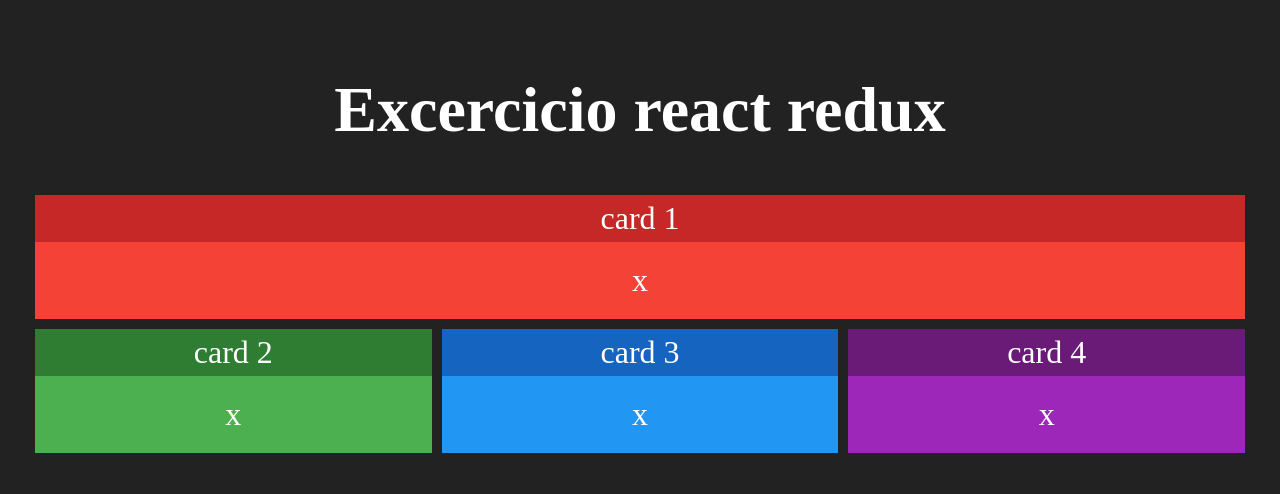
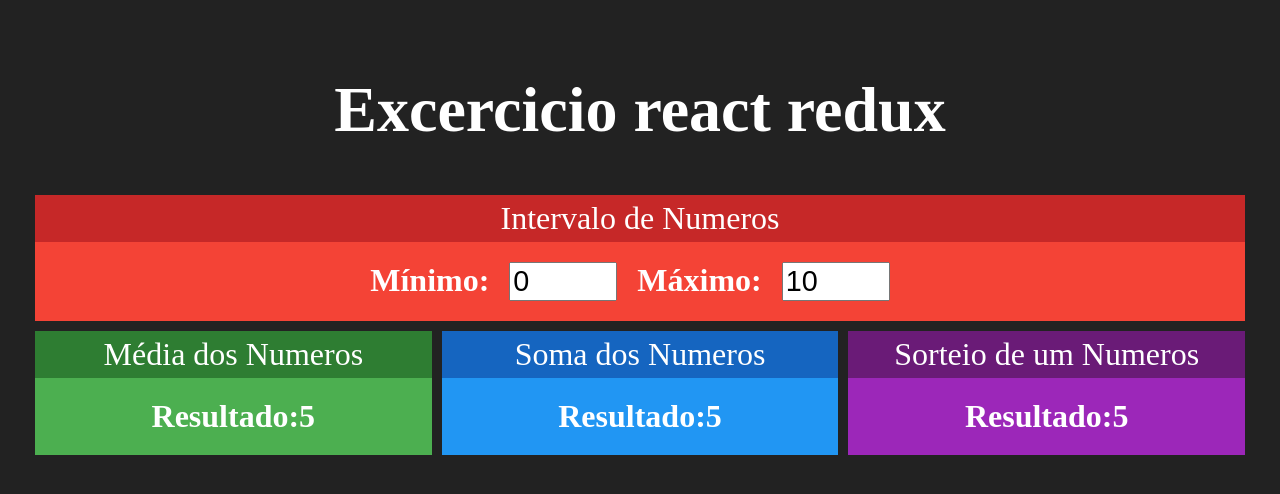
Before and after one commit to capudougmor/EstudosDeReact, a React (Create React App) app in the folder redux-simples/: page / in a window 1280 px wide. Shown: the top 494 px of the page. Built offline with nearby package versions, Linux system fonts and the light colour scheme.

Commit message:
Criado componentes soma media e sorteio em redux-simples

```diff
--- a/redux-simples/src/App.js
+++ b/redux-simples/src/App.js
@@ -1,29 +1,23 @@
-import logo from './logo.svg';
 import './App.css';
 import Card from './components/Card';
+import Intervalo from './components/Intervalo';
+import Media from './components/Media';
+import Soma from './components/Soma';
+import Sorteio from './components/Sorteio';
 
 function App() {
   return (
     <div className="App">
       <h1>Excercicio react redux</h1>
       <div className='linha'>
-        <Card title="card 1" red>
-          x
-        </Card>
+        <Intervalo ></Intervalo>
       </div>
 
       <div className='linha'>
-        <Card title="card 2" green>
-          x
-        </Card>
-        <Card title="card 3" blue>
-          x
-        </Card>
-        <Card title="card 4" purple>
-          x
-        </Card>
+        <Media></Media>
+        <Soma></Soma>
+        <Sorteio></Sorteio>
       </div>
-
     </div>
   );
 }
--- /dev/null
+++ b/redux-simples/src/components/Intervalo.css
@@ -0,0 +1,6 @@
+.Intervalo input {
+  width: 100px;
+  font-size: 1.8rem;
+  margin-left: 20px;
+  margin-right: 20px;
+}
--- /dev/null
+++ b/redux-simples/src/components/Intervalo.jsx
@@ -0,0 +1,23 @@
+import React from 'react'
+import Card from './Card';
+import './Intervalo.css'
+
+function Intervalo(props) {
+  return (
+    <Card title="Intervalo de Numeros" red >
+      <div className="Intervalo">
+        <span>
+          <strong>Mínimo:</strong>
+          <input type="number" value={0} readOnly />
+        </span>
+        <span>
+          <strong>Máximo:</strong>
+          <input type="number" value={10} readOnly />
+        </span>
+      </div>
+
+    </Card>
+  );
+}
+
+export default Intervalo;
--- /dev/null
+++ b/redux-simples/src/components/Media.jsx
@@ -0,0 +1,18 @@
+import React from 'react'
+import Card from './Card';
+
+function Media(props) {
+  return (
+    <Card title="Média dos Numeros" green >
+      <div >
+        <span>
+          <strong>Resultado:</strong>
+          <strong>5</strong>
+        </span>
+      </div>
+
+    </Card>
+  );
+}
+
+export default Media;
--- /dev/null
+++ b/redux-simples/src/components/Soma.jsx
@@ -0,0 +1,18 @@
+import React from 'react'
+import Card from './Card';
+
+function Soma(props) {
+  return (
+    <Card title="Soma dos Numeros" blue >
+      <div >
+        <span>
+          <strong>Resultado:</strong>
+          <strong>5</strong>
+        </span>
+      </div>
+
+    </Card>
+  );
+}
+
+export default Soma;
--- /dev/null
+++ b/redux-simples/src/components/Sorteio.jsx
@@ -0,0 +1,18 @@
+import React from 'react'
+import Card from './Card';
+
+function Sorteio(props) {
+  return (
+    <Card title="Sorteio de um Numeros" purple >
+      <div >
+        <span>
+          <strong>Resultado:</strong>
+          <strong>5</strong>
+        </span>
+      </div>
+
+    </Card>
+  );
+}
+
+export default Sorteio;
```
